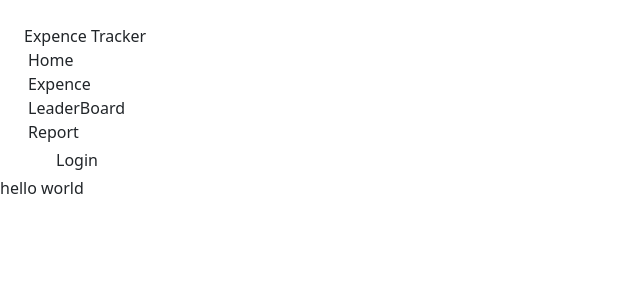
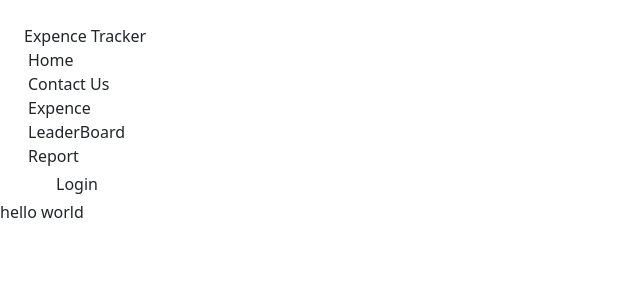
Before and after one commit to chhabiraniojha/Expence-Tracker-App, a React (Vite) app in the folder Client/expenceTracker/: page / in a window 1280 px wide. Shown: the top 300 px of the page, without its empty margins (0-640 px from the left). Built offline with nearby package versions, Linux system fonts and the light colour scheme.

Commit message:
done testing every minute

```diff
--- a/Client/expenceTracker/src/components/navbar/Navbar.jsx
+++ b/Client/expenceTracker/src/components/navbar/Navbar.jsx
@@ -64,11 +64,11 @@ function Navbar() {
                 Home
               </Link>
             </li>
-            {/* <li className='font-serif text-md text-blue-500 font-bold cursor-pointer px-1 hover:text-red-500 underline md:px-4'>
+            <li className='font-serif text-md text-blue-500 font-bold cursor-pointer px-1 hover:text-red-500 underline md:px-4'>
               <Link to='/contactus'>
                 Contact Us
               </Link>
-            </li> */}
+            </li>
             <li className='font-serif text-md text-blue-500 font-bold cursor-pointer px-1 hover:text-red-500 underline md:px-4'>
               <Link to='/expences'>
                 Expence
```
